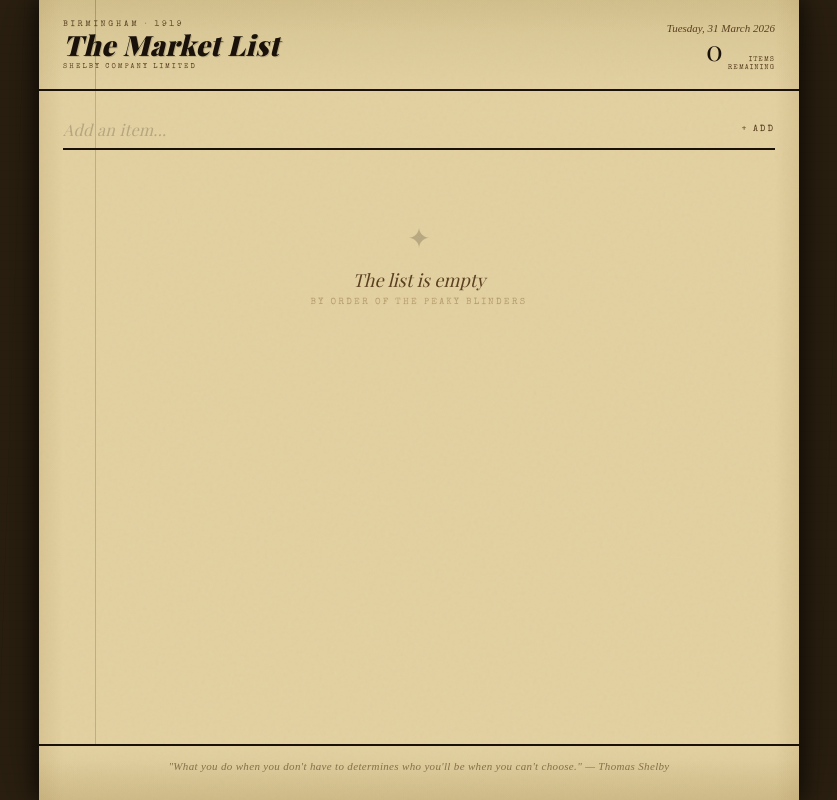
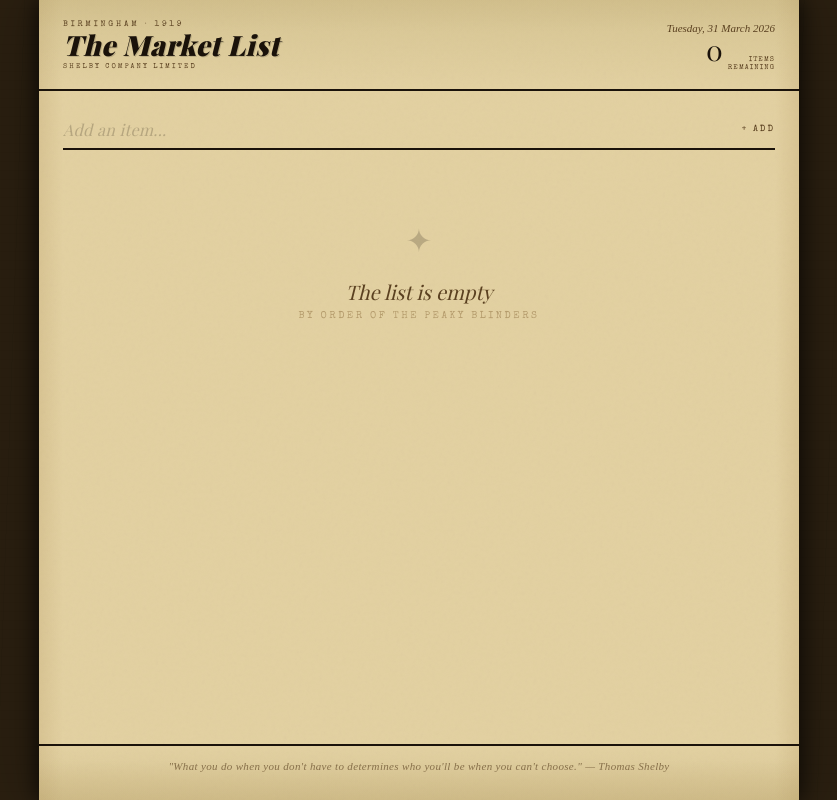
Before and after one commit to gaborit321-hue/market-list, a plain HTML site: page index.html in a window 1280 px wide. Shown: the whole page, without its empty margins (221-1058 px from the left). Drawn offline with nearby package versions, Linux system fonts and the light colour scheme; a web font is replaced by a local one.

Commit message:
Update index.html

```diff
--- a/index.html
+++ b/index.html
@@ -81,14 +81,6 @@
   padding: 20px 24px 16px;
   border-bottom: 2px solid var(--ink);
   background: linear-gradient(180deg, rgba(184,168,112,0.3) 0%, transparent 100%);
-}
-
-.header::before {
-  content: '';
-  position: absolute;
-  top: 0; bottom: 0; left: 56px;
-  width: 1px;
-  background: rgba(139,0,0,0.25);
 }
 
 .header-inner {
@@ -176,15 +168,6 @@
   background: transparent;
 }
 
-.main::before {
-  content: '';
-  position: absolute;
-  top: 0; bottom: 0; left: 56px;
-  width: 1px;
-  background: rgba(139,0,0,0.2);
-  z-index: 0;
-}
-
 /* ── ADD ROW ── */
 .add-row {
   position: relative; z-index: 1;
@@ -229,7 +212,7 @@
   position: relative; z-index: 1;
   display: flex;
   gap: 12px;
-  margin-bottom: 16px;
+  margin-bottom: 20px;
   align-items: center;
 }
 
@@ -296,7 +279,6 @@
 }
 
 .op-status:hover { border-color: var(--ink); background: rgba(26,18,10,0.05); }
-
 .op-status.done { border-color: var(--blood); background: var(--stamp-red); }
 
 .op-status.done::after {
@@ -327,7 +309,7 @@
   opacity: 0;
   transition: opacity 0.2s;
   color: var(--blood);
-  font-size: 13px;
+  font-size: 14px;
   font-family: 'Special Elite', cursive;
 }
 
@@ -341,18 +323,18 @@
   padding: 60px 32px;
 }
 
-.empty-razor { font-size: 28px; margin-bottom: 12px; opacity: 0.2; color: var(--ink); }
+.empty-razor { font-size: 32px; margin-bottom: 16px; opacity: 0.2; color: var(--ink); }
 
 .empty-title {
   font-family: 'Playfair Display', serif;
-  font-size: 18px;
+  font-size: 20px;
   font-style: italic;
   color: var(--ink-fade);
   margin-bottom: 6px;
 }
 
 .empty-sub {
-  font-size: 9px;
+  font-size: 10px;
   letter-spacing: 0.25em;
   text-transform: uppercase;
   color: var(--ink-faint);
@@ -379,14 +361,13 @@
 
 /* ── ANIMATIONS ── */
 @keyframes inkIn {
-  from { opacity: 0; transform: translateY(5px); }
+  from { opacity: 0; transform: translateY(6px); }
   to   { opacity: 1; transform: translateY(0); }
 }
 
 /* ── RESPONSIVE ── */
 @media (max-width: 600px) {
   .header { padding: 16px 18px 14px; }
-  .header::before, .main::before { left: 44px; }
   .main { padding: 16px 18px; }
   .footer-quote { padding: 14px 18px 24px; }
   .brand-title { font-size: 24px; }
```
